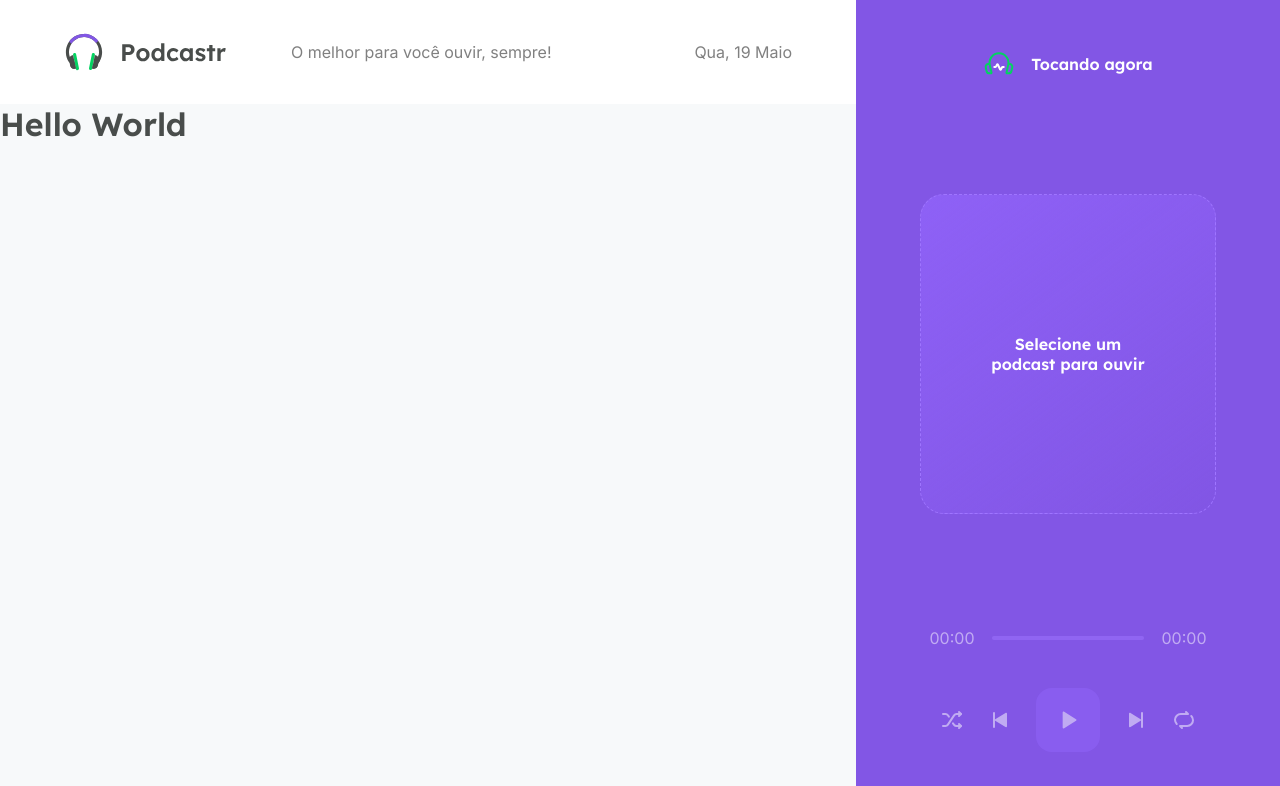
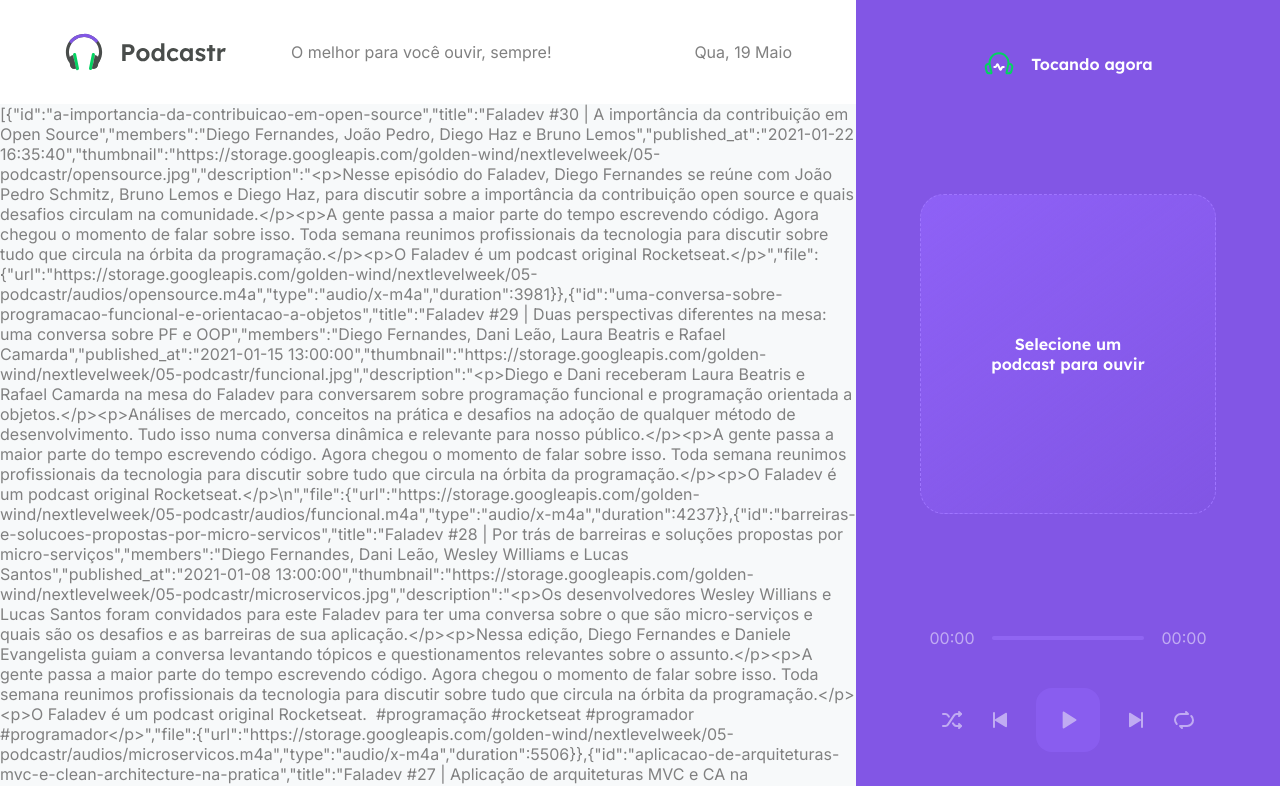
Before and after one commit to caravieri/podcastrnext, a Next.js app: page / in a window 1280 px wide. Shown: the top 786 px of the page. Built offline with nearby package versions, Linux system fonts and the light colour scheme; data requests are answered from the project's data file.

Commit message:
Usando Static Site Generator

```diff
--- a/src/pages/index.tsx
+++ b/src/pages/index.tsx
@@ -1,6 +1,20 @@
-
-export default function Home() {
+export default function Home(props) {
   return (
-    <h1>Hello World</h1>
+    <div>
+      <h1></h1>
+      <p>{JSON.stringify(props.episodes)}</p>
+    </div>
   )
 }
+
+export async function getStaticProps(){
+  const reponse = await fetch('http://localhost:3333/episodes')
+  const data = await reponse.json()
+
+  return{
+    props: {
+      episodes: data,
+    },
+    revalidate: 60 * 60* 8,
+  }
+}
```
